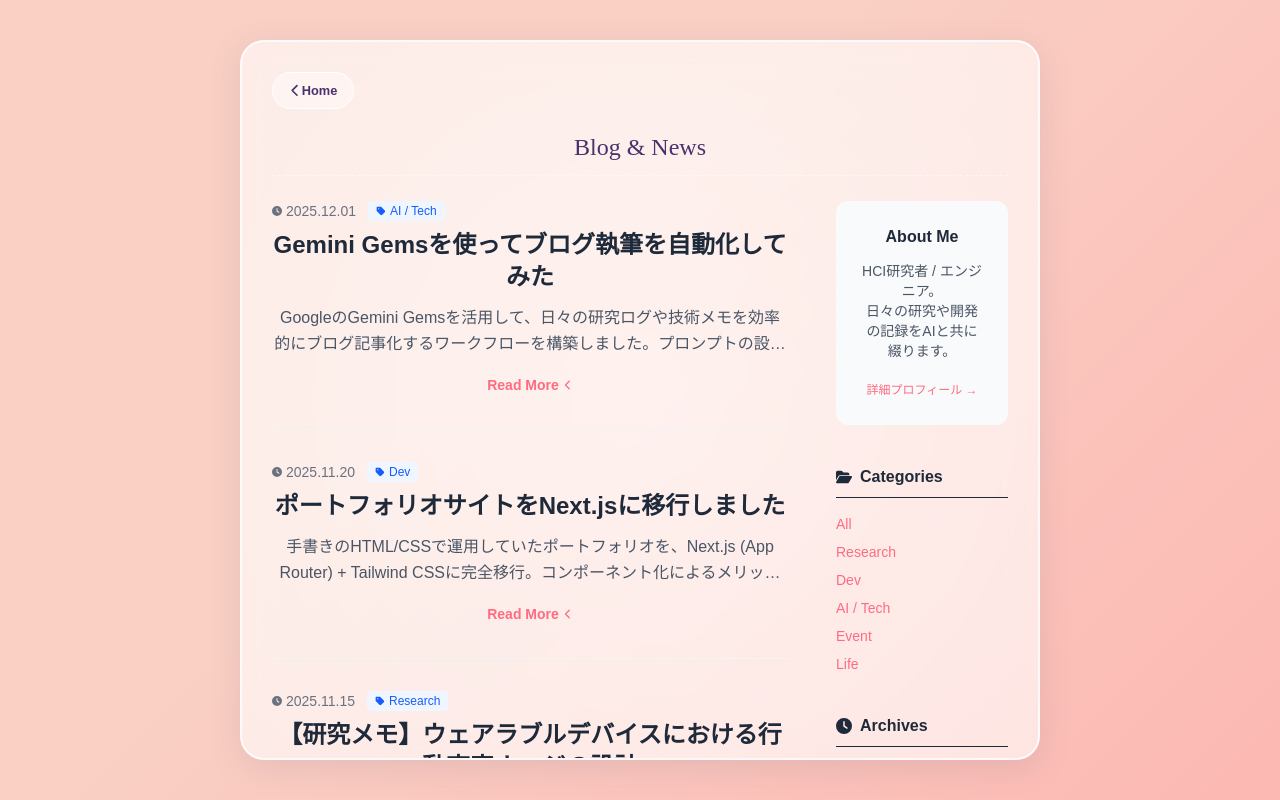
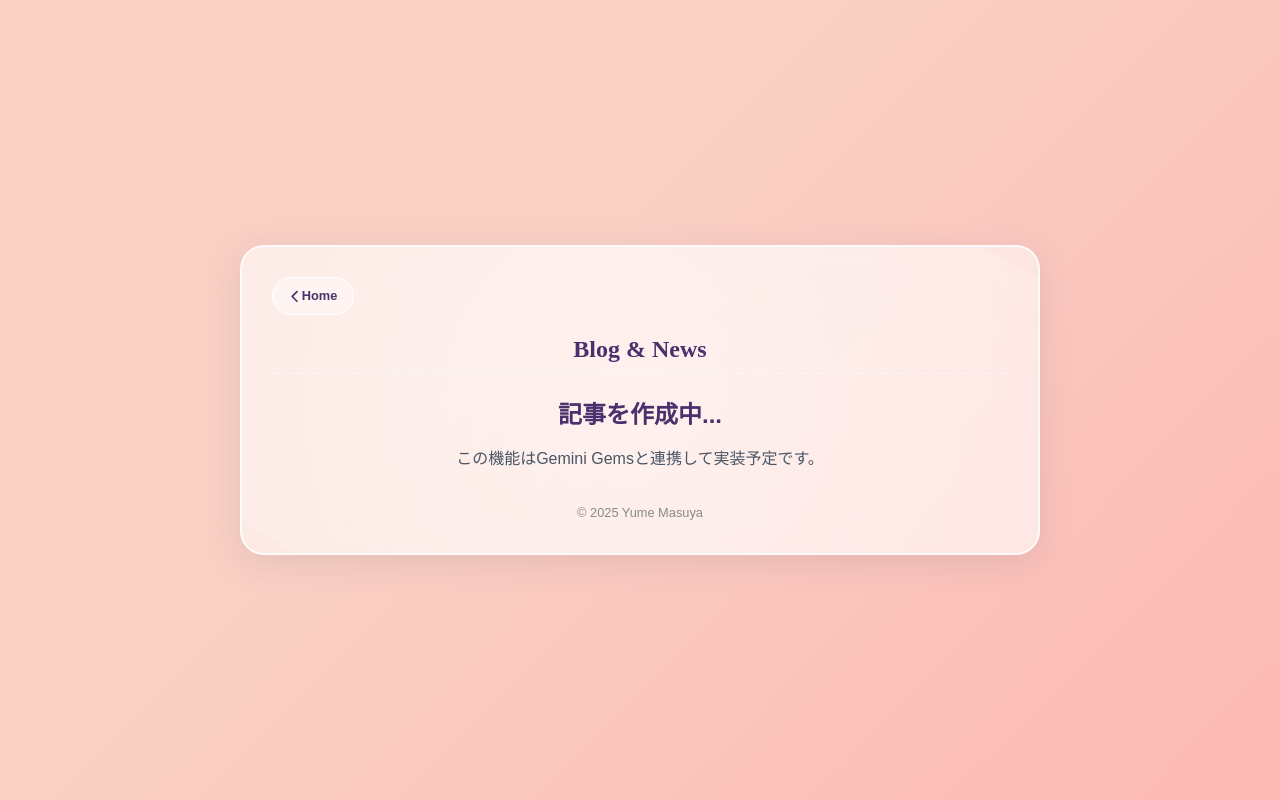
Before and after one commit to yume0105/Profile_JS, a Next.js app in the folder portfolio-app/: page /blog in a window 1280 px wide. Built offline with nearby package versions, Linux system fonts and the light colour scheme.

Commit message:
ブログ詳細ページのレイアウトを簡素化し、不要な div を削除

```diff
--- a/portfolio-app/app/blog/[id]/page.tsx
+++ b/portfolio-app/app/blog/[id]/page.tsx
@@ -3,8 +3,7 @@ import { FaChevronLeft } from "react-icons/fa6";
 
 export default function BlogDetail() {
   return (
-    <div className="min-h-screen bg-gray-50 flex items-center justify-center p-4">
-      <main className="card card-wide bg-white shadow-xl rounded-2xl overflow-hidden w-full max-w-4xl p-12 text-center">
+      <main className="card">
 
         <h1 className="text-2xl font-bold mb-4">記事を作成中...</h1>
         <p className="text-gray-600 mb-8">
@@ -16,6 +15,5 @@ export default function BlogDetail() {
         </Link>
 
       </main>
-    </div>
   );
 }
--- a/portfolio-app/app/blog/page.tsx
+++ b/portfolio-app/app/blog/page.tsx
@@ -13,94 +13,12 @@ export default function BlogPage() {
           </Link>
       </div>
 
-      <h1 className="page-title fade-up d-1">Blog & News</h1>
+      <h1 className="page-title fade-up d-1 text-3xl font-bold mb-8 text-center">Blog & News</h1>
       {/* 2カラムレイアウトエリア */}
-      <div className="flex flex-col lg:flex-row gap-12 fade-up d-2">
-            {/* --- メインカラム（記事一覧） --- */}
-            <div className="w-full lg:w-3/4 space-y-8">
-              {blogPosts.map((post) => (
-                <article key={post.id} className="group border-b border-gray-100 pb-8 last:border-0">
-                  <div className="flex items-center gap-3 text-sm text-gray-500 mb-2">
-                    <span className="flex items-center gap-1">
-                      <FaClock size={10} />
-                      <time>{post.date}</time>
-                    </span>
-                    <span className="flex items-center gap-1 bg-blue-50 text-blue-600 px-2 py-0.5 rounded text-xs font-medium">
-                      <FaTag size={10} />
-                      {post.category}
-                    </span>
-                  </div>
-
-                  <Link href={`/blog/${post.id}`} className="block">
-                    <h2 className="text-xl md:text-2xl font-bold text-gray-800 mb-3 group-hover:text-blue-600 transition-colors">
-                      {post.title}
-                    </h2>
-                  </Link>
-
-                  <p className="text-gray-600 leading-relaxed mb-4 line-clamp-2">
-                    {post.excerpt}
-                  </p>
-
-                  <Link href={`/blog/${post.id}`} className="text-blue-500 font-bold text-sm hover:underline inline-flex items-center gap-1">
-                    Read More <FaChevronLeft size={10} />
-                  </Link>
-                </article>
-              ))}
-            </div>
-
-            {/* --- サイドバー（月別・カテゴリ） --- */}
-            <aside className="w-full lg:w-1/4 space-y-10">
-
-              {/* プロフィール簡易表示（任意） */}
-              <div className="bg-gray-50 p-6 rounded-xl">
-                <h3 className="font-bold text-gray-800 mb-3">About Me</h3>
-                <p className="text-sm text-gray-600 mb-4">
-                  HCI研究者 / エンジニア。<br/>
-                  日々の研究や開発の記録をAIと共に綴ります。
-                </p>
-                <Link href="/cv" className="text-xs text-blue-600 hover:underline">
-                  詳細プロフィール &rarr;
-                </Link>
-              </div>
-
-              {/* カテゴリーリスト */}
-              <div>
-                <h3 className="font-bold text-gray-800 mb-4 flex items-center gap-2 border-b pb-2">
-                  <FaFolderOpen /> Categories
-                </h3>
-                <ul className="space-y-2">
-                  {categories.map((cat, index) => (
-                    <li key={index}>
-                      <Link href="#" className="text-gray-600 hover:text-blue-600 text-sm flex items-center justify-between transition">
-                        <span>{cat}</span>
-                      </Link>
-                    </li>
-                  ))}
-                </ul>
-              </div>
-
-              {/* 月別アーカイブ */}
-              <div>
-                <h3 className="font-bold text-gray-800 mb-4 flex items-center gap-2 border-b pb-2">
-                  <FaClock /> Archives
-                </h3>
-                <ul className="space-y-2">
-                  {archives.map((arch, index) => (
-                    <li key={index}>
-                      <Link href="#" className="text-gray-600 hover:text-blue-600 text-sm flex items-center justify-between transition">
-                        <span>{arch.month}</span>
-                        <span className="bg-gray-200 text-gray-600 text-xs px-2 py-0.5 rounded-full">
-                          {arch.count}
-                        </span>
-                      </Link>
-                    </li>
-                  ))}
-                </ul>
-              </div>
-
-            </aside>
-
-        </div>
+      <h1 className="text-2xl font-bold mb-4">記事を作成中...</h1>
+      <p className="text-gray-600 mb-8">
+        この機能はGemini Gemsと連携して実装予定です。
+      </p>
 
         <footer className="fade-up d-3">
             © 2025 Yume Masuya
```
